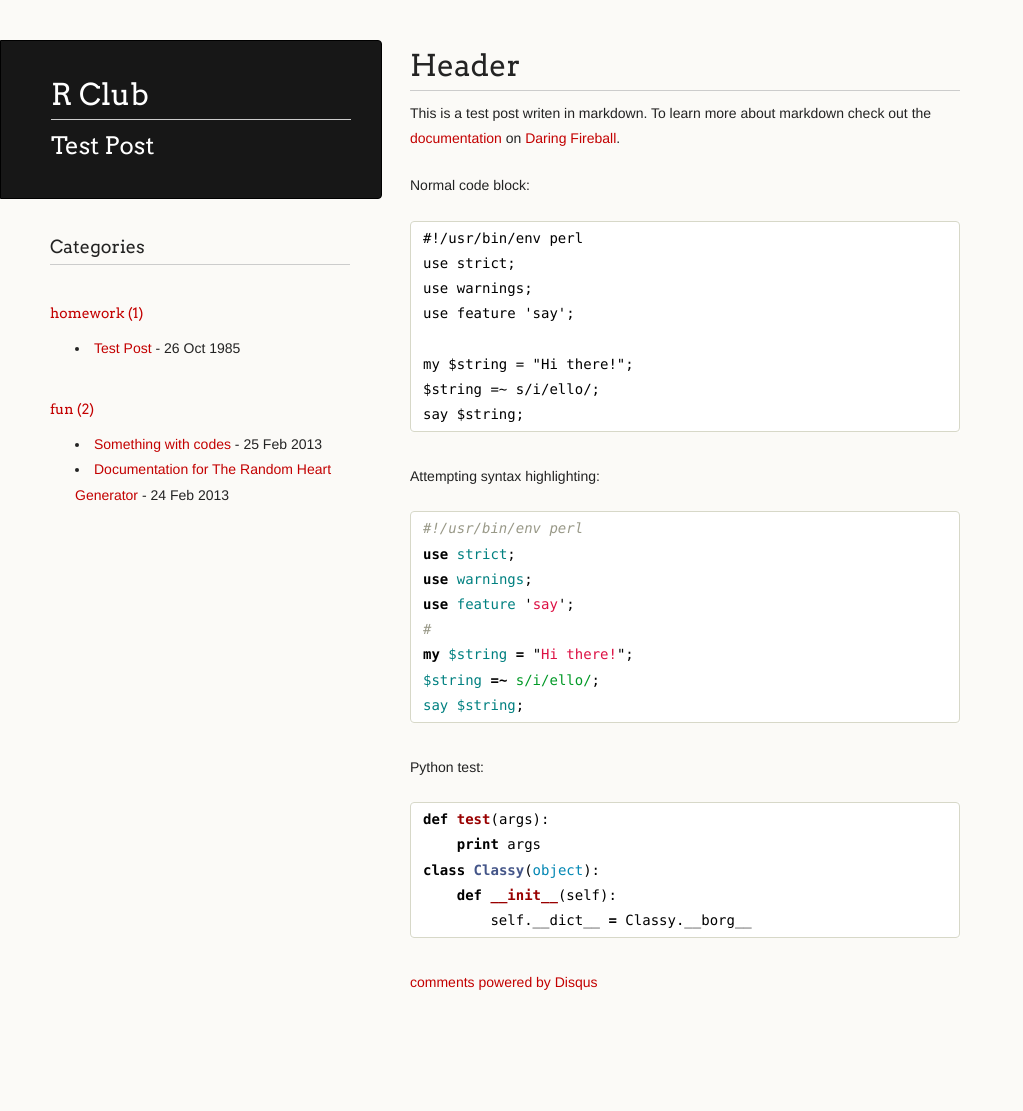
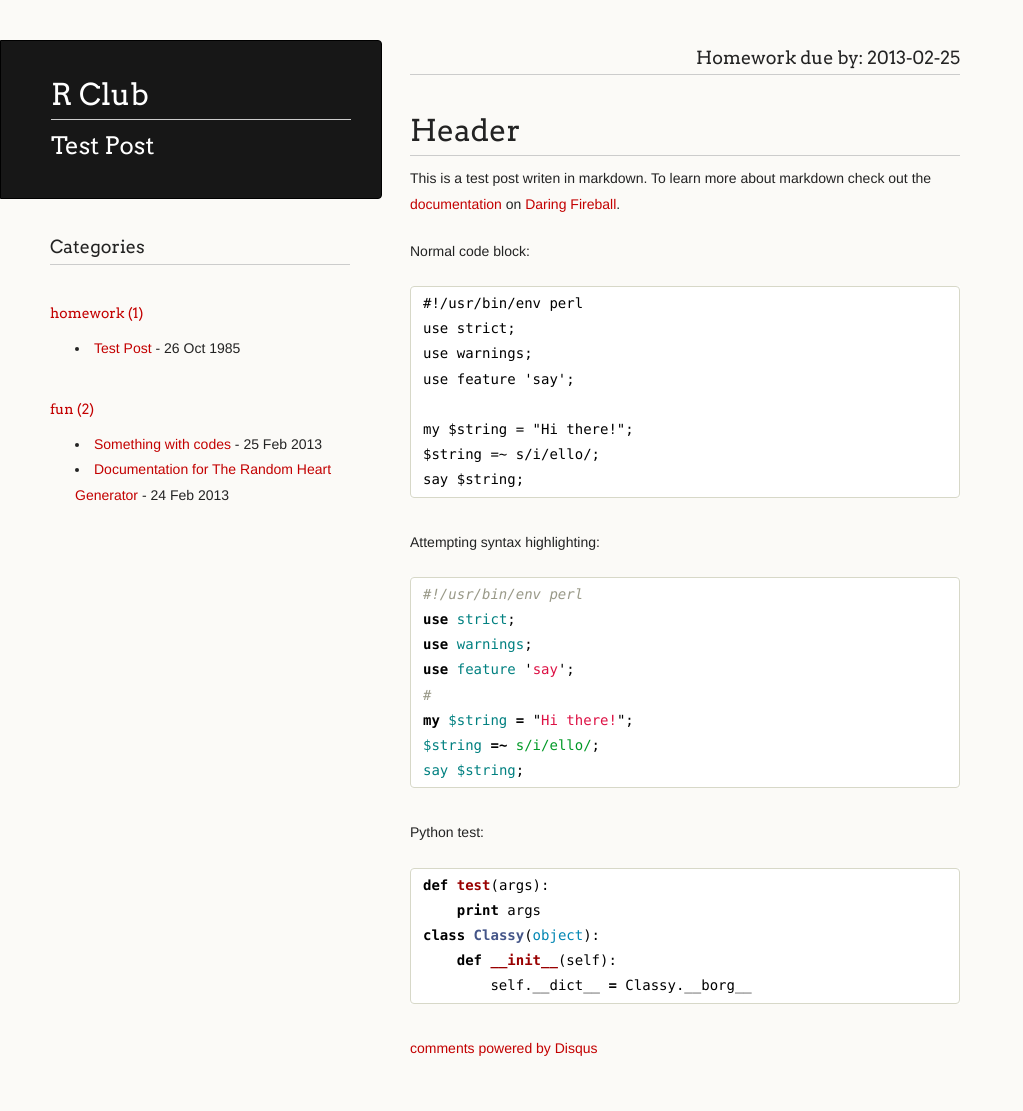
Before and after one commit to mfcovington/gh-pages-test, a Jekyll site: the page built from _posts/1985-10-26-Test-Post.md, in a window 1280 px wide. Shown: the whole page, without its empty margins (0-1023 px from the left). Built offline with Jekyll 4.4.1, drawn with Linux system fonts in a browser that asks for light colours; Markdown is read by kramdown in place of the engine named in the settings; comment, search, counter and statistics services are not loaded; before the commit the page ends 1045 px from its top, so only the background shows below that.

Commit message:
add homework category and due dates

```diff
--- a/_layouts/post.html
+++ b/_layouts/post.html
@@ -1,6 +1,12 @@
 ---
 layout: default
 ---
+
+<div class = "duedate">
+  {% if page.duedate %}
+    <h3>Homework due by: {{ page.duedate }}</h3>
+  {% endif %}
+</div>
 
 <div class="content">
   <div id="post">
--- a/_posts/1985-10-26-Test-Post.md
+++ b/_posts/1985-10-26-Test-Post.md
@@ -3,6 +3,7 @@ layout: post
 title: Test Post
 categories: homework
 comments: true
+duedate: 2013-02-25
 ---
 
 # Header
--- a/stylesheets/styles.css
+++ b/stylesheets/styles.css
@@ -315,6 +315,9 @@ a.buttons:hover {
     text-decoration: none;
 }
 
+.duedate {
+    text-align: right;
+}
 
 /* Section - for main page content */
 
```
